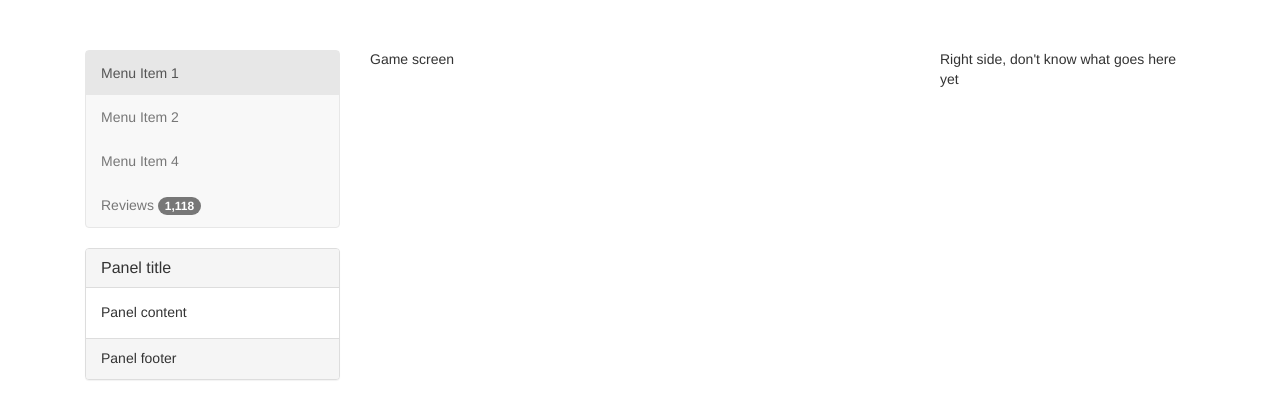
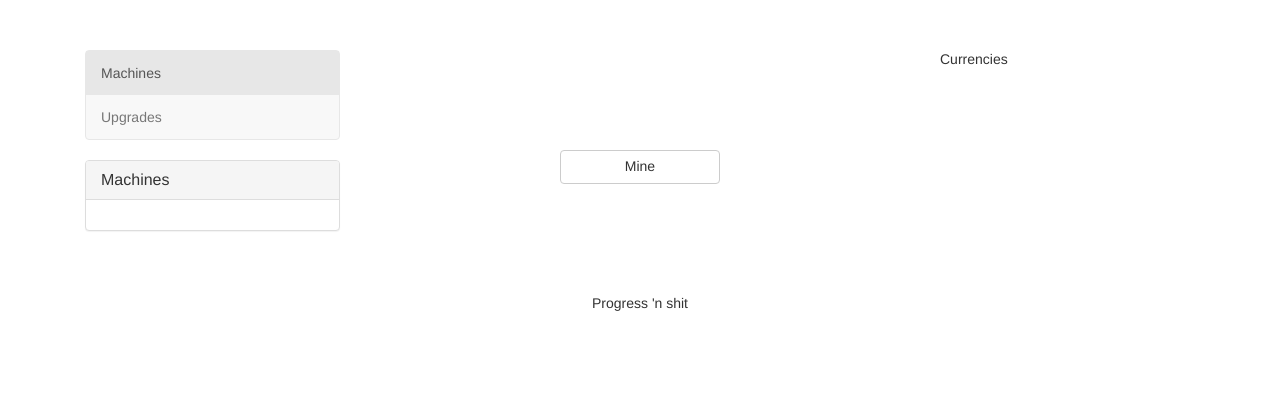
Before and after one commit to septIO/Idle, a website: page index.html in a window 1280 px wide. Drawn offline with nearby package versions, Linux system fonts and the light colour scheme.

Commit message:
Added menu

```diff
--- a/css/main.scss
+++ b/css/main.scss
@@ -23,3 +23,9 @@
     padding-bottom: 12px;
   }
 }
+
+.game-screen{
+  .row:not(:first-child){
+    padding: 10px;
+  }
+}
--- a/index.html
+++ b/index.html
@@ -1,49 +1,63 @@
 <!DOCTYPE>
-<html>
+<html ng-app="idle">
   <head>
     <title>Idle</title>
     <script src="/node_modules/angular/angular.min.js"></script>
     <script src="js/app.js"></script>
     <link href="/css/main.css" rel="stylesheet">
+
+    <script type="text/ng-template" id="menu.Machines.tpl.html">
+
+      Machines!
+
+    </script>
+
+
+
   </head>
   <body ng-controller="MainController">
     <div class="container pad-top50">
       <div class="col-xs-3">
-        <div class="sidebar-nav">
+
+        <div class="sidebar-nav" ng-controller="MenuController">
           <div class="navbar navbar-default" role="navigation">
-            <div class="navbar-header">
-              <button type="button" class="navbar-toggle" data-toggle="collapse" data-target=".sidebar-navbar-collapse">
-                <span class="sr-only">Toggle navigation</span>
-                <span class="icon-bar"></span>
-                <span class="icon-bar"></span>
-                <span class="icon-bar"></span>
-              </button>
-              <span class="visible-xs navbar-brand">Sidebar menu</span>
-            </div>
             <div class="navbar-collapse collapse sidebar-navbar-collapse">
               <ul class="nav navbar-nav">
-                <li class="active"><a href="#">Menu Item 1</a></li>
-                <li><a href="#">Menu Item 2</a></li>
-                <li><a href="#">Menu Item 4</a></li>
-                <li><a href="#">Reviews <span class="badge">1,118</span></a></li>
+                <li ng-repeat="menu in menus" ng-class="{'active' : menu.name == currentMenu.name}">
+                  <a href="#" ng-click="goToMenu(menu)">{{menu.name}}</a>
+                </li>
               </ul>
-            </div><!--/.nav-collapse -->
+            </div>
           </div>
         </div>
+
         <div class="panel panel-default">
           <div class="panel-heading">
-              <h3 class="panel-title">Panel title</h3>
+            <h3 class="panel-title">{{currentMenu.name}}</h3>
           </div>
           <div class="panel-body">
-              Panel content
+
           </div>
-          <div class="panel-footer">Panel footer</div>
+        </div>
+
       </div>
 
 
+      <div class="col-xs-6 game-screen">
+        <div class="row the-button pad-top100 pad-bottom100">
+          <div class="col-xs-4 col-xs-offset-4 text-center">
+            <button class="btn btn-default btn-block">Mine</button>
+          </div>
+        </div>
+        <div class="row the-button">
+          <div class="col-xs-4 col-xs-offset-4 text-center">
+            Progress 'n shit
+          </div>
+        </div>
       </div>
-      <div class="col-xs-6">Game screen</div>
-      <div class="col-xs-3">Right side, don't know what goes here yet</div>
+      <div class="col-xs-3">
+        Currencies
+      </div>
     </div>
   </body>
 </html>
--- a/js/app.js
+++ b/js/app.js
@@ -1,9 +1,28 @@
 angular.module('idle', [])
 
 
-.controller('MainController', ['$scope', function($scope){
+.controller('MainController', ['$scope', '$rootScope', function(scope, RS){
 
 
 
 
 }]) // Main Controller
+
+.controller('MenuController', ['$scope', '$rootScope', function(scope, RS){
+
+  scope.menus = [
+    {
+      name : 'Machines'
+    },
+    {
+      name : 'Upgrades'
+    }
+  ];
+
+  RS.currentMenu = scope.menus[0];
+
+  scope.goToMenu = function(menu){
+    RS.currentMenu = menu;
+  }
+
+}]) // Menu Controller
```
Also changed, not shown: css/main.css, 1 other file.
